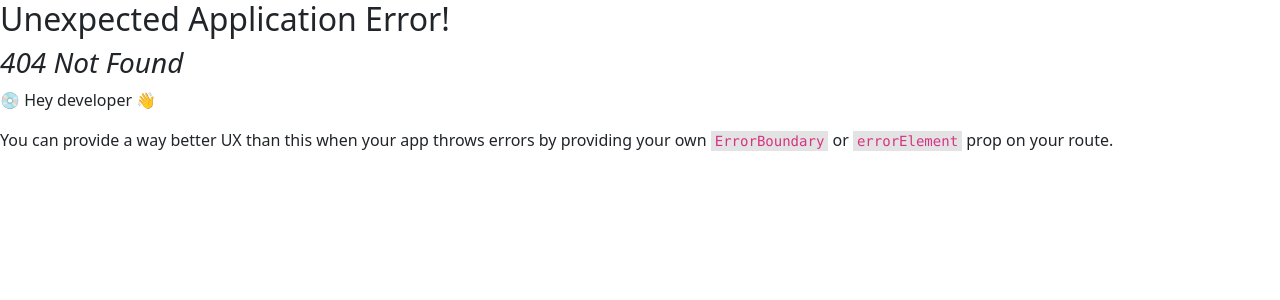
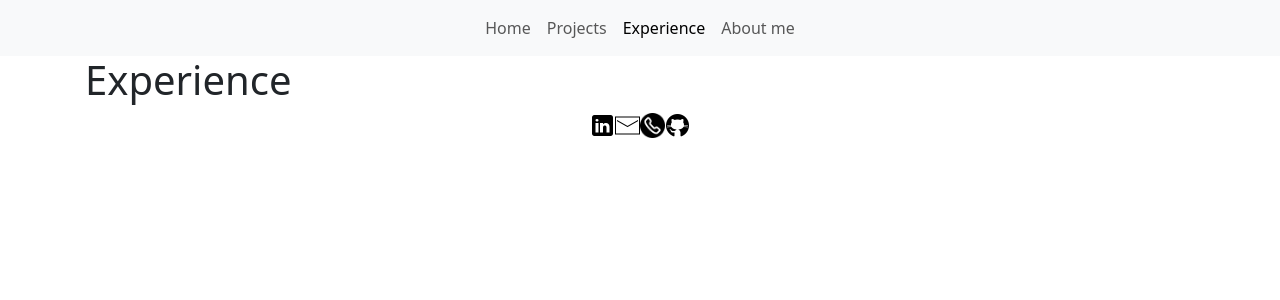
Before and after one commit to fgrana/profile-website, a React (Vite) app: page /experience in a window 1280 px wide. Before the commit this address had no page. Shown: the top 300 px of the page. Built offline with nearby package versions, Linux system fonts and the light colour scheme.

Commit message:
Add page experience

```diff
--- a/src/App.tsx
+++ b/src/App.tsx
@@ -9,7 +9,7 @@ import { CSSTransition, SwitchTransition } from "react-transition-group";
 import { Container, Navbar, Nav } from "react-bootstrap";
 import Home from "./pages/Home";
 import About from "./pages/Aboutme";
-import Contact from "./pages/Contact";
+import Experience from "./pages/Experience";
 import "bootstrap/dist/css/bootstrap.min.css";
 import "./styles.css";
 import Projects from "./pages/Projects";
@@ -32,6 +32,12 @@ const routes: Route[] = [
     path: "/projects",
     name: "Projects",
     element: <Projects />,
+    nodeRef: createRef<HTMLDivElement>(),
+  },
+  {
+    path: "/experience",
+    name: "Experience",
+    element: <Experience />,
     nodeRef: createRef<HTMLDivElement>(),
   },
   {
--- /dev/null
+++ b/src/pages/Experience.tsx
@@ -0,0 +1,12 @@
+import Footer from "../containers/Footer"
+
+const Experience = () => {
+  return (<>
+  <h1>Experience</h1>
+  <Footer />
+  </>
+
+  )
+}
+
+export default Experience
```
